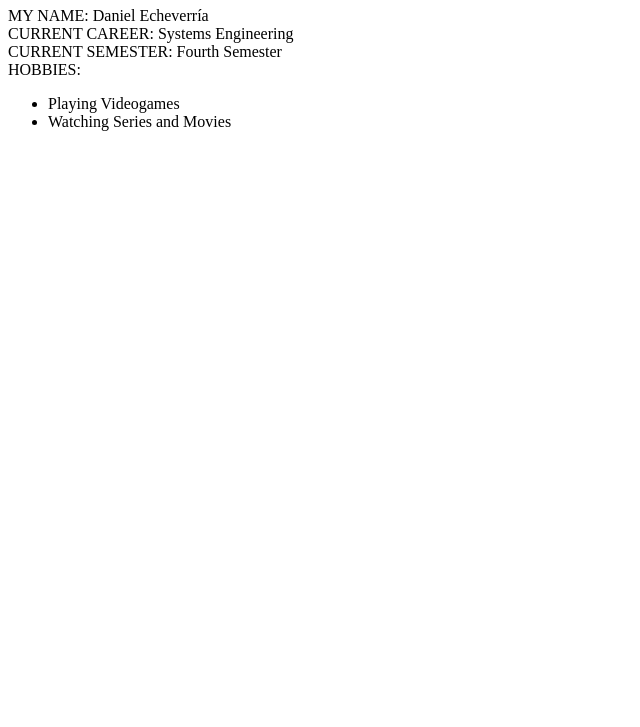
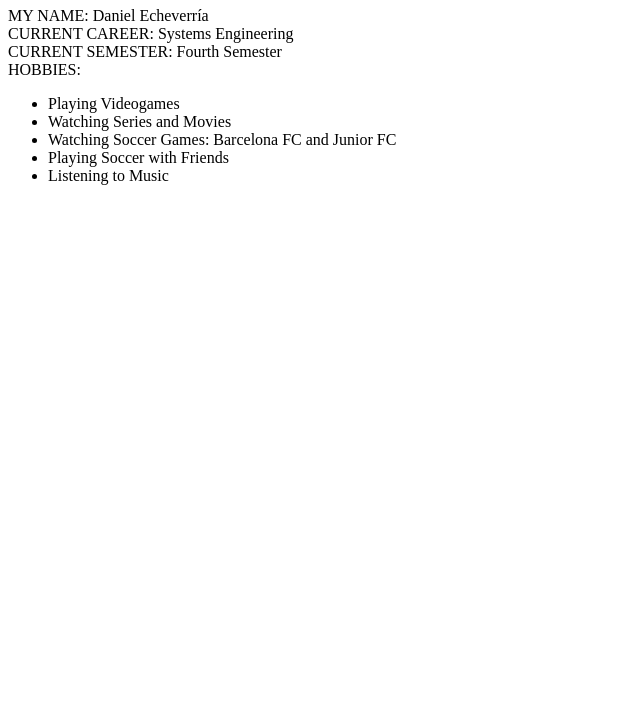
Before and after one commit to Dan18eP/PROYECTO-WEB, a plain HTML site: page index.html in a window 1280 px wide. Shown: the part 73-800 px from the top of the page, without its empty margins (0-640 px from the left). Drawn offline with Linux system fonts and the light colour scheme.

Commit message:
Add More Hobbies

```diff
--- a/index.html
+++ b/index.html
@@ -22,6 +22,9 @@
     <ul>
         <li>Playing Videogames</li>
         <li>Watching Series and Movies</li>
+        <li>Watching Soccer Games:  Barcelona FC and Junior FC</li>
+        <li>Playing Soccer with Friends</li>
+        <li>Listening to Music</li>
 
     </ul>
 </div>
```
